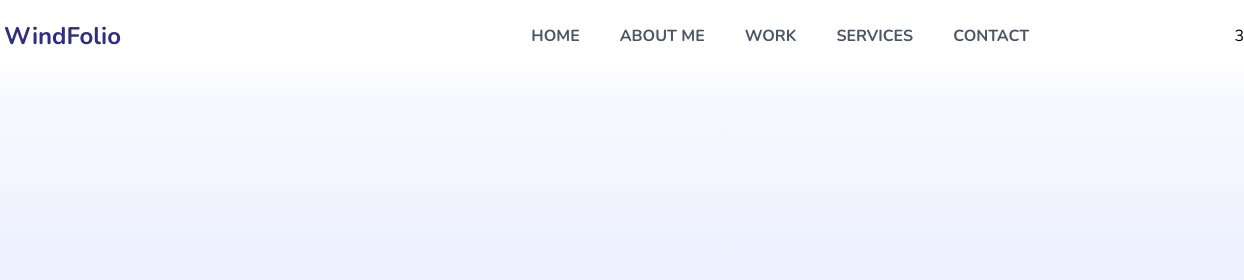
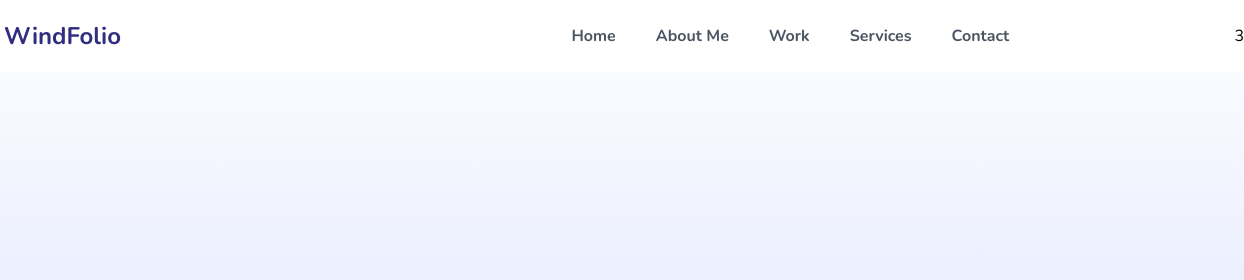
Before and after one commit to Amamer3/Portfolio-wind, a website: page index.html in a window 1280 px wide. Shown: the top 280 px of the page, 36-1280 px from the left. Drawn offline with nearby package versions, Linux system fonts and the light colour scheme; a web font is replaced by a local one.

Commit message:
windpush

```diff
--- a/index.html
+++ b/index.html
@@ -23,7 +23,7 @@
             <div>
 
             </div>
-            <ul class="hidden md:flex space-x-10 text-gray-600 font-bold uppercase">
+            <ul class="hidden md:flex space-x-10 text-gray-600 font-bold getuppercase">
                 <li>
                     <a href="#">Home</a>
                 </li>
```
